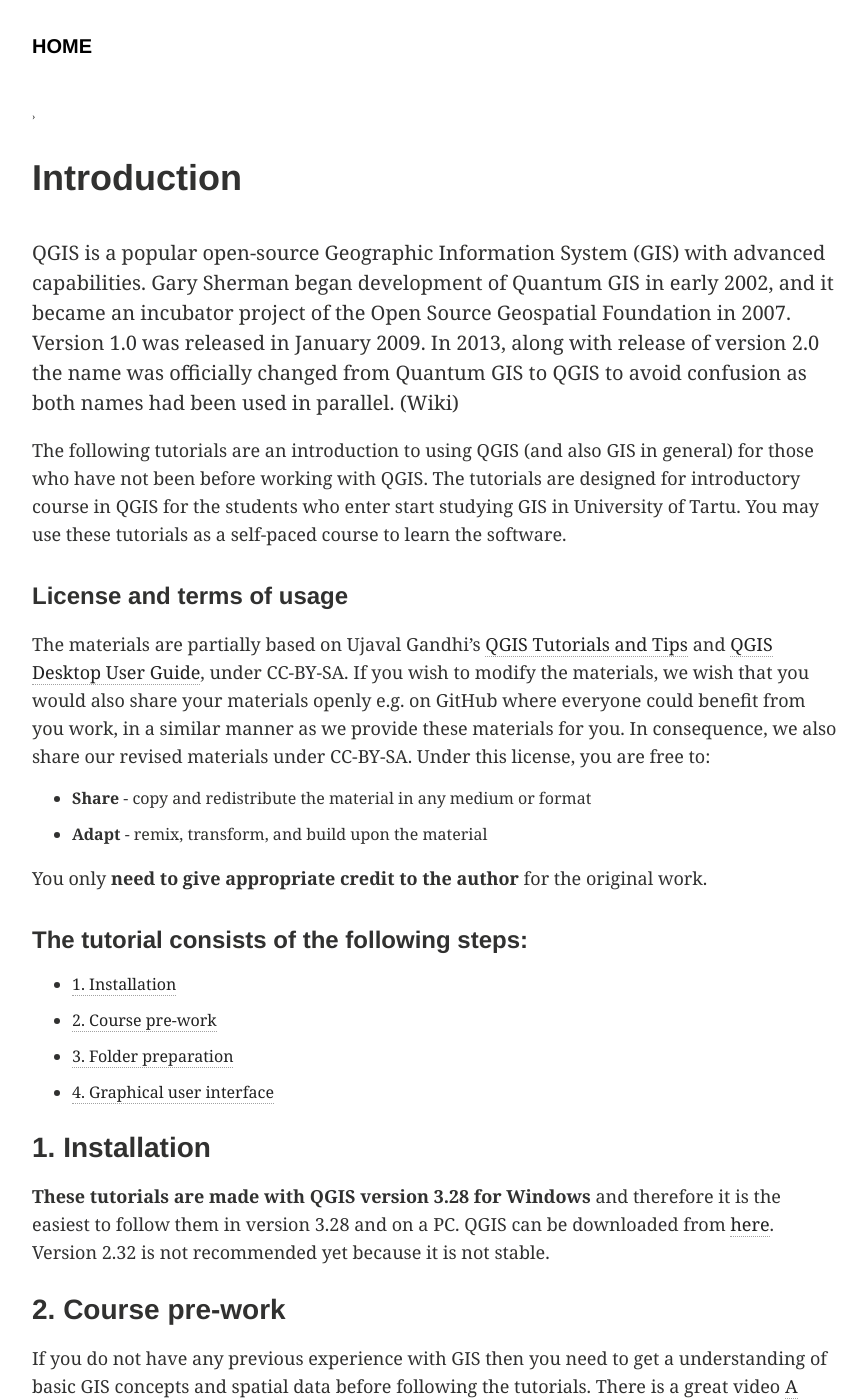
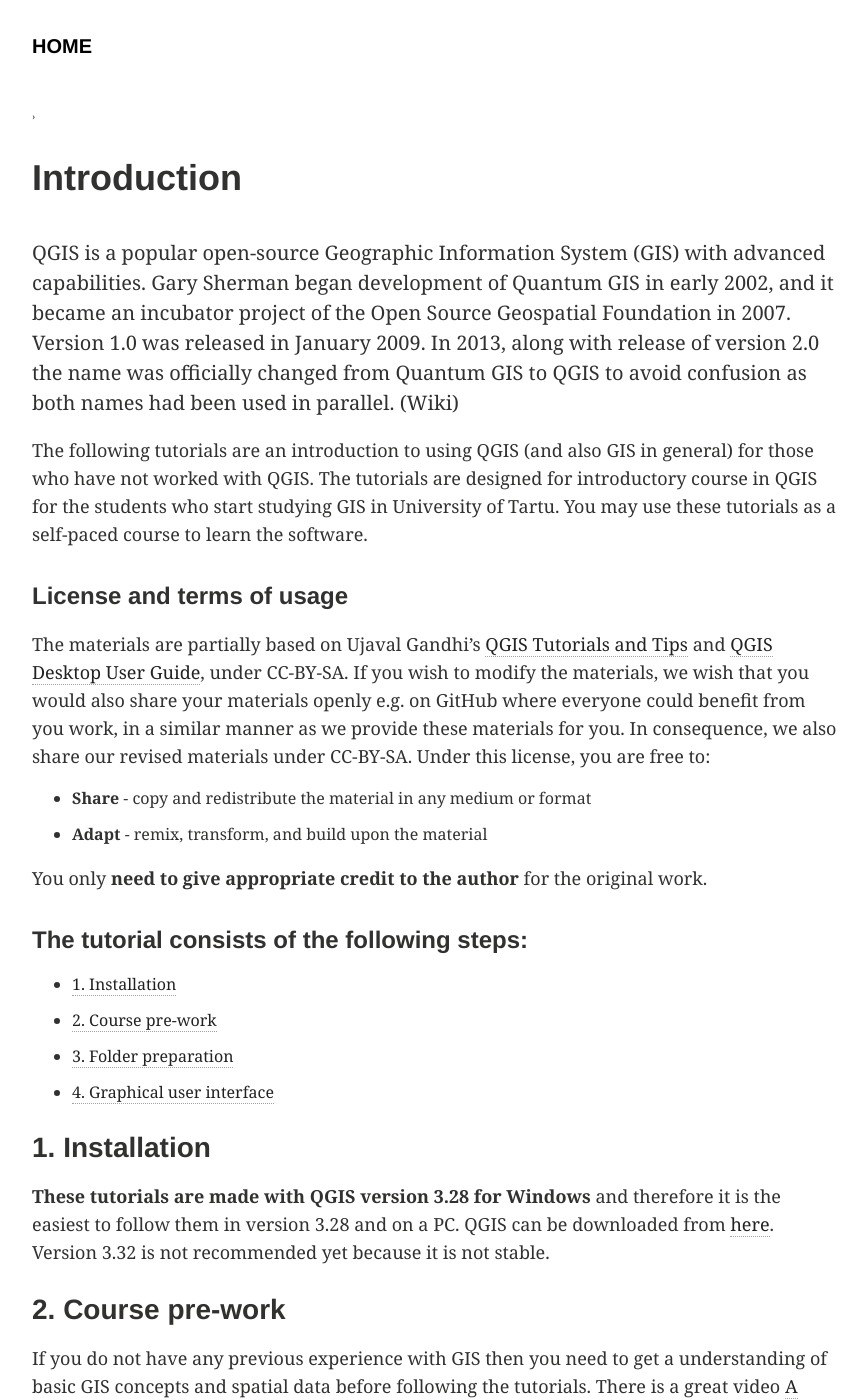
Before and after one commit to kevelyn1/QGIS-Intro, a Jekyll site: the page built from _posts/qgis/2022-08-12-intro.md, in a window 1280 px wide and 1400 px high. Shown: the whole window, without its empty margins (64-931 px from the left). Built offline with Jekyll 4.4.1, drawn with Linux system fonts in a browser that asks for light colours; emoji names are drawn with the system emoji font.

Commit message:
intro parandused

```diff
--- a/_posts/qgis/2022-08-12-intro.md
+++ b/_posts/qgis/2022-08-12-intro.md
@@ -9,7 +9,7 @@
 
 QGIS is a popular open-source Geographic Information System (GIS) with advanced capabilities. Gary Sherman began development of Quantum GIS in early 2002, and it became an incubator project of the Open Source Geospatial Foundation in 2007. Version 1.0 was released in January 2009. In 2013, along with release of version 2.0 the name was officially changed from Quantum GIS to QGIS to avoid confusion as both names had been used in parallel. (Wiki)
 
-The following tutorials are an introduction to using QGIS (and also GIS in general) for those who have not been before working with QGIS. The tutorials are designed for introductory course in QGIS for the students who enter start studying GIS in University of Tartu. You may use these tutorials as a self-paced course to learn the software.
+The following tutorials are an introduction to using QGIS (and also GIS in general) for those who have not worked with QGIS. The tutorials are designed for introductory course in QGIS for the students who start studying GIS in University of Tartu. You may use these tutorials as a self-paced course to learn the software.
 
 #### License and terms of usage
 The materials are partially based on Ujaval Gandhi's [QGIS Tutorials and Tips](https://www.qgistutorials.com/en/docs/introduction.html) and [QGIS Desktop User Guide](https://docs.qgis.org/3.28/en/docs/user_manual/index.html), under CC-BY-SA. If you wish to modify the materials, we wish that you would also share your materials openly e.g. on GitHub where everyone could benefit from you work, in a similar manner as we provide these materials for you.
@@ -28,7 +28,7 @@
 - [4. Graphical user interface](#4-graphical-user-interface)
 
 ### 1. Installation
-**These tutorials are made with QGIS version 3.28 for Windows** and therefore it is the easiest to follow them in version 3.28 and on a PC. QGIS can be downloaded from [here](https://qgis.org/en/site/forusers/download.html). Version 2.32 is not recommended yet because it is not stable.
+**These tutorials are made with QGIS version 3.28 for Windows** and therefore it is the easiest to follow them in version 3.28 and on a PC. QGIS can be downloaded from [here](https://qgis.org/en/site/forusers/download.html). Version 3.32 is not recommended yet because it is not stable.
 
 ### 2. Course pre-work
 If you do not have any previous experience with GIS then you need to get a understanding of basic GIS concepts and spatial data before following the tutorials. There is a great video [A practical introduction to GIS](https://www.youtube.com/watch?v=yfLjnK569XY) made by Ujaval Gandhi from [Spatial Thoughts](https://spatialthoughts.com/) that you can watch to gain basic understanding about GIS.
@@ -69,8 +69,8 @@
 
 Next to the coordinate display you will find the `Scale` display which shows the scale of the map view. On the right side of the scale display, press the ![image of lock icon](../../images/icon_lock.png) button to lock the scale to use the magnifier to zoom in or out.
 
-On the right side of the status bar, there is a small checkbox which can be used temporarily to prevent layers being rendered to the map view. Switching rendering off is sometimes useful when your data layers are very large and rendering takes long time. Read more about Rendering in [QGIS Documentation](https://docs.qgis.org/3.16/en/docs/user_manual/introduction/general_tools.html#rendering).
+On the right side of the status bar, there is a small checkbox which can be used temporarily to prevent layers being rendered to the map view. Switching rendering off is sometimes useful when your data layers are very large and rendering takes long time. Read more about Rendering in [QGIS Documentation](https://docs.qgis.org/3.28/en/docs/user_manual/map_views/map_view.html#controlling-map-rendering).
 
 > **Tip** :smirk:
 >
->*You can also set up your personal user profile in QGIS. A user profile is a unified application configuration that allows to store all the global settings, GUI configurations and customization, installed plugins and their configurations, project templates, processing settings etc. You can create your user profile under `Settings ► User Profiles`. Read more about User Profiles from [QGIS Documentation](https://docs.qgis.org/3.22/en/docs/user_manual/introduction/qgis_configuration.html#working-with-user-profiles)*
+>*You can also set up your personal user profile in QGIS. A user profile is a unified application configuration that allows to store all the global settings, GUI configurations and customization, installed plugins and their configurations, project templates, processing settings etc. You can create your user profile under `Settings ► User Profiles`. Read more about User Profiles from [QGIS Documentation](https://docs.qgis.org/3.28/en/docs/user_manual/introduction/qgis_configuration.html#working-with-user-profiles)*
```
